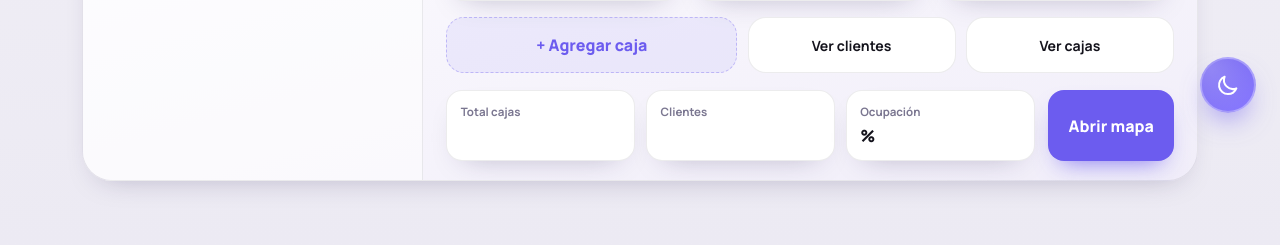
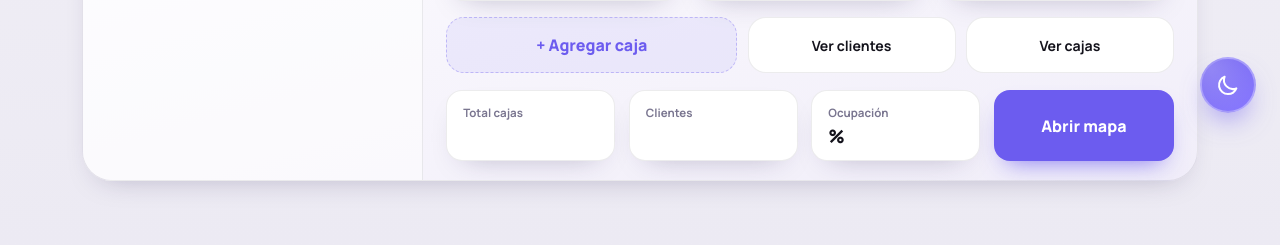
Before and after one commit to ton-cast5/Fibra_app, a Python web app: template templates/dashboard.html in a window 1280 px wide. Shown: the part 663-908 px from the top of the page. Run offline with Jinja, Linux system fonts and the light colour scheme; the template is opened without the code that fills it, so the values that code supplies are empty.

Commit message:
Spread dashboard footer stats into separate cards.
Force a 3+1 grid so cajas, clientes, ocupacion and the CTA are not cramped, and bust CSS cache.

Co-authored-by: Cursor <cursoragent@cursor.com>

```diff
--- a/static/css/tonylex-shell.css
+++ b/static/css/tonylex-shell.css
@@ -670,34 +670,53 @@ main.tx-main .rounded-2xl > .bg-gradient-to-r.from-purple-600 {
   background: #F7F5FC;
   color: var(--fn-violet) !important;
 }
-.fn-detail-foot {
+.fn-detail-foot,
+.fn-detail-foot-split {
   margin-top: auto;
-  display: grid;
-  grid-template-columns: 1fr auto;
+  display: grid !important;
+  grid-template-columns: repeat(3, minmax(0, 1fr)) minmax(140px, 180px);
   align-items: stretch;
   gap: 0.85rem;
-  background: transparent;
-  border: 0;
-  border-radius: 0;
-  padding: 0;
-  box-shadow: none;
+  width: 100%;
+  background: transparent !important;
+  border: 0 !important;
+  border-radius: 0 !important;
+  padding: 0 !important;
+  box-shadow: none !important;
   color: var(--fn-muted);
 }
-.fn-foot-grid {
-  display: grid;
-  grid-template-columns: repeat(3, minmax(0, 1fr));
-  gap: 0.65rem;
+/* Legacy cramped footer — force separation if old HTML still cached */
+.fn-detail-foot .sums {
+  display: contents !important;
+}
+.fn-detail-foot .sums > div {
+  background: #fff;
+  border: 1px solid var(--fn-border);
+  border-radius: 16px;
+  padding: 0.85rem 1rem;
+  box-shadow: var(--fn-shadow);
+  display: flex;
+  flex-direction: column;
+  gap: 0.25rem;
   min-width: 0;
+}
+.fn-detail-foot .sums > div strong {
+  display: block;
+  font-size: 1.1rem;
+  font-weight: 800;
+  color: var(--fn-ink);
+  margin-top: 0.15rem;
 }
 .fn-foot-stat {
   background: #fff;
   border: 1px solid var(--fn-border);
   border-radius: 16px;
-  padding: 0.75rem 0.85rem;
+  padding: 0.85rem 1rem;
   box-shadow: var(--fn-shadow);
   display: flex;
   flex-direction: column;
-  gap: 0.2rem;
+  gap: 0.25rem;
+  min-width: 0;
 }
 .fn-foot-stat span {
   font-size: 0.72rem;
@@ -705,28 +724,42 @@ main.tx-main .rounded-2xl > .bg-gradient-to-r.from-purple-600 {
   color: var(--fn-muted);
 }
 .fn-foot-stat strong {
-  font-size: 1.05rem;
+  font-size: 1.15rem;
   font-weight: 800;
   color: var(--fn-ink);
+  line-height: 1.15;
 }
-.fn-pay-btn {
+.fn-detail-foot .fn-pay-btn,
+.fn-detail-foot-split .fn-pay-btn {
   background: var(--fn-violet);
   color: #fff !important;
   font-weight: 800;
   border-radius: 16px;
-  padding: 0.85rem 1.25rem;
+  padding: 0.85rem 1.1rem;
   text-decoration: none !important;
   box-shadow: 0 12px 24px -12px rgba(108, 92, 239, 0.85);
   display: inline-flex;
   align-items: center;
   justify-content: center;
-  align-self: stretch;
   white-space: nowrap;
+  min-height: 100%;
 }
 .fn-pay-btn:hover { filter: brightness(1.05); color: #fff !important; }
-@media (max-width: 700px) {
-  .fn-detail-foot { grid-template-columns: 1fr; }
-  .fn-foot-grid { grid-template-columns: 1fr; }
+@media (max-width: 900px) {
+  .fn-detail-foot,
+  .fn-detail-foot-split {
+    grid-template-columns: 1fr 1fr;
+  }
+  .fn-detail-foot .fn-pay-btn,
+  .fn-detail-foot-split .fn-pay-btn {
+    grid-column: 1 / -1;
+  }
+}
+@media (max-width: 560px) {
+  .fn-detail-foot,
+  .fn-detail-foot-split {
+    grid-template-columns: 1fr;
+  }
 }
 
 html.dark .fn-workspace {
--- a/templates/base.html
+++ b/templates/base.html
@@ -13,7 +13,7 @@
     <title>{% block title %}TONYLEX{% endblock %}</title>
 
     <link rel="stylesheet" href="{{ url_for('static', filename='css/tailwind.css') }}">
-    <link rel="stylesheet" href="{{ url_for('static', filename='css/tonylex-shell.css') }}">
+    <link rel="stylesheet" href="{{ url_for('static', filename='css/tonylex-shell.css') }}?v=fn-foot-3">
     <script src="{{ url_for('static', filename='js/fibra-tiempo.js') }}"></script>
 
     {% block head %}{% endblock %}
--- a/templates/dashboard.html
+++ b/templates/dashboard.html
@@ -172,8 +172,7 @@
             <a class="fn-add-card soft" href="{{ url_for('index') }}">Ver cajas</a>
         </div>
 
-        <div class="fn-detail-foot">
-            <div class="fn-foot-grid">
+        <div class="fn-detail-foot fn-detail-foot-split">
             <div class="fn-foot-stat">
                 <span>Total cajas</span>
                 <strong>{{ total_nats }}</strong>
@@ -185,7 +184,6 @@
             <div class="fn-foot-stat">
                 <span>Ocupación</span>
                 <strong>{% if selected and selected.puertos_total %}{{ (([selected.puertos_usados, selected.puertos_total]|min / selected.puertos_total) * 100)|round|int }}%{% else %}{{ porcentaje_ocupacion }}%{% endif %}</strong>
-                </div>
             </div>
             <a class="fn-pay-btn" href="{{ url_for('ver_nat', nat_id=selected.id) if selected else url_for('mapa_nats') }}">
                 {{ 'Ver detalle' if selected else 'Abrir mapa' }}
```
Lines whose indentation alone changed are shown as unchanged.
